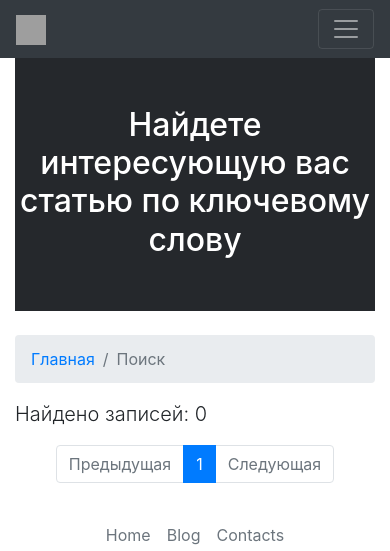
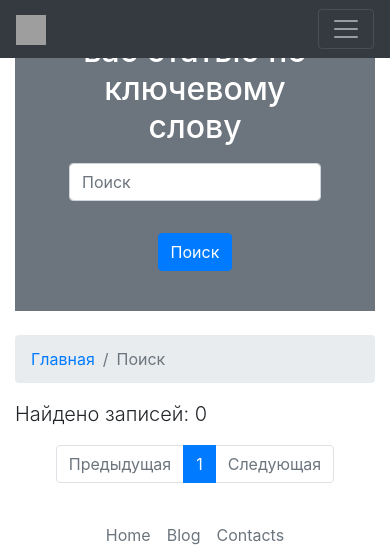
Before and after one commit to NiatpacBlack/Django_Rest_Blog, a Django app: page /search/ in a window 390 px wide. Shown: the top 551 px of the page. Run offline with Django 4.2, Linux system fonts and the light colour scheme; parts of the project's set-up code (start-up, migrations or seed data) failed here and were passed over; some libraries are stand-ins or nearby versions; grey boxes are pictures that could not be loaded.

Commit message:
Исправлена верстка поиска и отображения текста комментариев. Убрано поле даты создания поста, теперь дата добавляется автоматически. Файл конфиг больше не нужен, теперь в settings.py вносим самостоятельно значения.

```diff
--- a/blog_app/templates/blog_app/post_page_comments.html
+++ b/blog_app/templates/blog_app/post_page_comments.html
@@ -13,14 +13,14 @@
     {% endif %}
 </div>
 {% for comment in post.comments.all %}
-<div class="media mb-4">
+    <div class="media mb-4" id="foot_anchor">
         <img class="d-flex mr-3 rounded-circle" src="http://placehold.it/50x50" alt="">
-    <div class="media-body">
+        <div class="media-body text-break">
             <span class="d-flex justify-content-between mb-2">
                 <p class="pl-5 pr-5 mt-0 h4 text-light bg-dark rounded">{{ comment.username }}</p>
                 <p class="pt-2 pr-2 text-center mt-0 h6">{{ comment.created_date }}</p>
             </span>
-        {{ comment.text }}
+            <div>{{ comment.text }}</div>
         </div>
     </div>
 {% endfor %}
--- a/django_rest_blog/settings.py
+++ b/django_rest_blog/settings.py
@@ -1,7 +1,5 @@
 import os
 from pathlib import Path
-
-from .config import EMAIL_HOST_USER as EMAIL_USER, EMAIL_HOST_PASSWORD as EMAIL_PASSWORD
 
 # Build paths inside the project like this: BASE_DIR / 'subdir'.
 BASE_DIR = Path(__file__).resolve().parent.parent
@@ -185,8 +183,8 @@ EMAIL_BACKEND = "django.core.mail.backends.smtp.EmailBackend"
 EMAIL_HOST = "smtp.gmail.com"
 EMAIL_USE_TLS = True
 EMAIL_PORT = 587
-EMAIL_HOST_USER = EMAIL_USER
-EMAIL_HOST_PASSWORD = EMAIL_PASSWORD
+EMAIL_HOST_USER = 'your_email'
+EMAIL_HOST_PASSWORD = 'email_application_password'
 
 # теги независимы от регистра
 TAGGIT_CASE_INSENSITIVE = True
--- a/main_app/templates/header.html
+++ b/main_app/templates/header.html
@@ -26,7 +26,8 @@
                 </li>
             </ul>
             <form action="{% url 'search_result' %}" method="get" class="form-inline my-2 my-lg-0">
-                <input type="text" name="query" class="form-control mr-sm-2" placeholder="Найти статью" aria-label="Поиск">
+                <input type="text" name="query" class="form-control mr-sm-2" placeholder="Найти статью"
+                       aria-label="Поиск">
                 <button class="btn btn-outline-success my-2 my-sm-0 mr-2" type="submit">Поиск</button>
             </form>
             {% if user.is_authenticated %}
--- a/search_app/templates/search_app/search_page.html
+++ b/search_app/templates/search_app/search_page.html
@@ -6,14 +6,18 @@
 {% endblock %}
 {% block content_app %}
     <div class="container-fluid home-slider">
-            <div class="carousel-inner">
-                <div class="carousel-item active" style="background-color: #25282c!important">
-                    <h2 class="text-white text-center mt-5">Найдете интересующую вас статью по ключевому слову</h2>
-                    <div class="carousel-caption d-none d-md-block">
-                        {% crispy form %}
+        <div class="carousel-inner">
+            <div class="carousel-item active bg-secondary">
+                <div class="carousel-caption d-none d-md-block d-flex flex-column">
+                    <div>
+                        <h2 class="text-white text-center mt-5 mb-3 bg-secondary">
+                            Найдете интересующую вас статью по ключевому слову
+                        </h2>
                     </div>
+                    {% crispy form %}
                 </div>
             </div>
+        </div>
     </div>
     <div class="container">
         <div class="row">
```
Also changed, not shown: blog_app/forms.py (+12 -8 lines), db.sqlite3. Lines whose indentation alone changed are shown as unchanged.
